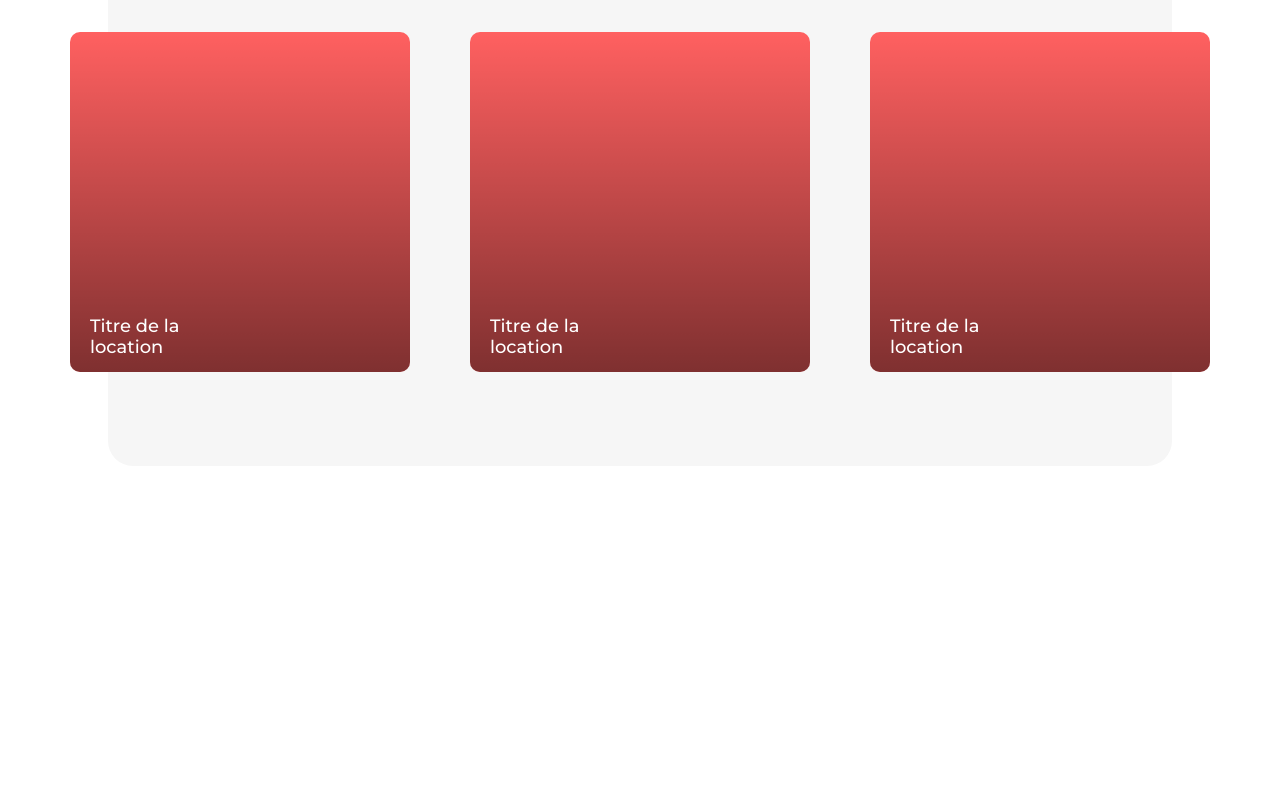
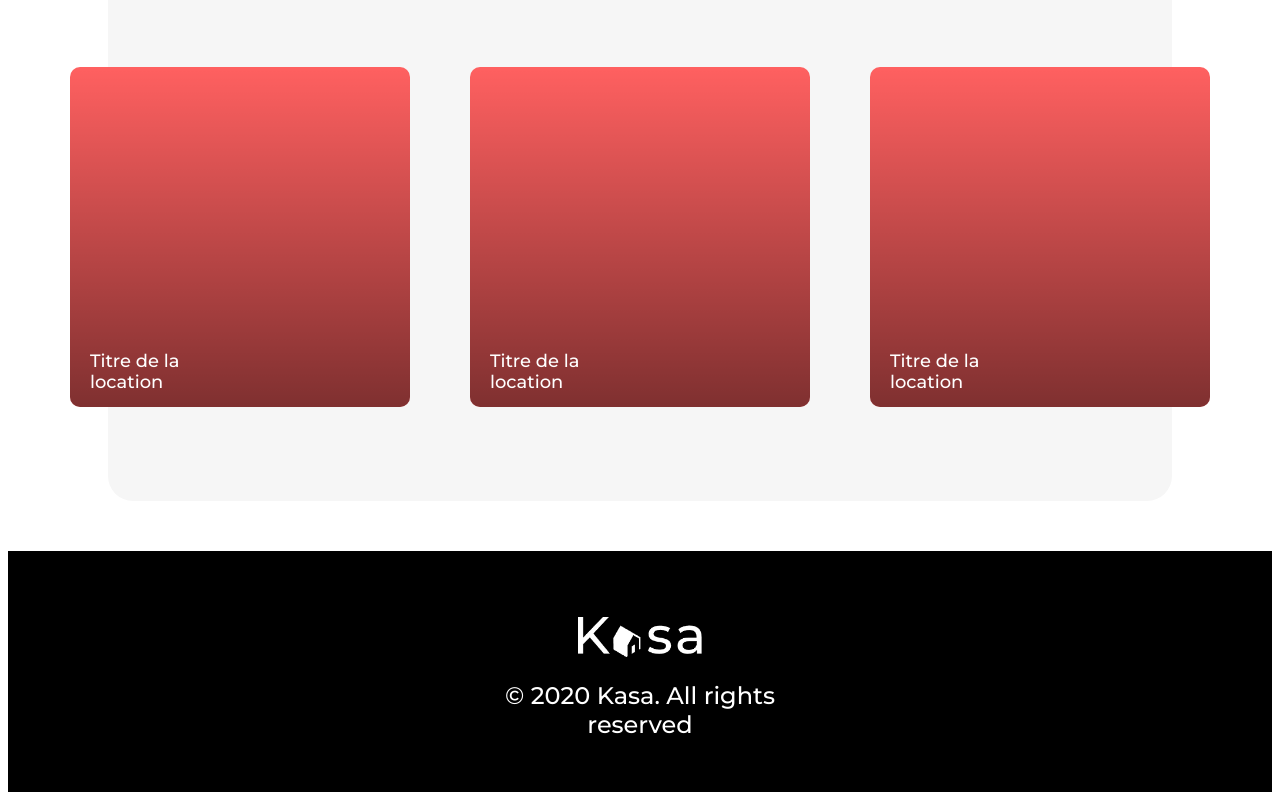
Before and after one commit to Guillaumedev69/Kasa-Fr, a React (Vite) app: page / in a window 1280 px wide. Shown: the part 860-1660 px from the top of the page. Before the commit the page ends 1334 px from the top, so only its background shows below. Built offline with nearby package versions, Linux system fonts and the light colour scheme.

Commit message:
premiere version de la page home

```diff
--- /dev/null
+++ b/src/components/Footer.jsx
@@ -0,0 +1,16 @@
+import LogoWhite from "../assets/Logo.webp";
+import "../styles/Footer.scss"
+const Footer = () => {
+  return (
+    <footer>
+      <img
+        src={LogoWhite}
+        alt="Logo de l'entreprise kasa en noir et blanc"
+        className="footer__img"
+      />
+      <p className="footer__text"> &copy; 2020 Kasa. All rights reserved</p>
+    </footer>
+  );
+};
+
+export default Footer;
--- a/src/pages/Home.jsx
+++ b/src/pages/Home.jsx
@@ -1,6 +1,7 @@
 import Header from "../components/Header";
 import Banner from "../components/Banner";
 import Cards from "../components/Cards";
+import Footer from "../components/Footer";
 
 const Home = () => {
   return (
@@ -8,6 +9,7 @@ const Home = () => {
       <Header />
       <Banner />
       <Cards />
+      <Footer />
     </div>
   );
 };
--- a/src/styles/App.scss
+++ b/src/styles/App.scss
@@ -1,5 +1,5 @@
 @import url('https://fonts.googleapis.com/css2?family=Montserrat:ital,wght@0,100..900;1,100..900&display=swap');
-:root{
+:root, h1, h2{
     font-family: 'Montserrat';
-    padding: 2.81rem 6.25rem 0 6.25rem;
+    font-weight: 500;
 }
--- a/src/styles/Banner.scss
+++ b/src/styles/Banner.scss
@@ -1,4 +1,5 @@
 .banner {
+    margin: 0 6.25rem 2.69rem 6.25rem;
     position: relative;
     display: flex;
     justify-content: center;
@@ -12,7 +13,6 @@
     .banner__title {
         color: #FFF;
         z-index: 1;
-        font-weight: 500;
         font-size: 3rem;
     }
 }
--- a/src/styles/Cards.scss
+++ b/src/styles/Cards.scss
@@ -2,6 +2,7 @@ $size-title-cards : 1.12rem;
 
 .containerCards{
     display: grid;
+    margin: 0 6.25rem;
     grid-template-columns: repeat(3, 1fr);
     grid-template-rows: repeat(2, 1fr);
     justify-content: center;
@@ -26,7 +27,6 @@ $size-title-cards : 1.12rem;
         width: 18.75rem;
         color: #FFF;
         font-size: $size-title-cards;
-        font-weight: 500;
         padding: 0 1.25rem;
     }
 }
--- /dev/null
+++ b/src/styles/Footer.scss
@@ -0,0 +1,18 @@
+footer{
+    margin: 3.12rem 0 0 0;
+    padding: 4.12rem 29rem 1.81rem 29rem;
+    background-color: #000;
+    display: flex;
+    flex-direction: column;
+    justify-content: center;
+    align-items: center;
+    .footer__img{
+        filter: brightness(100);
+        height: 2.5rem;
+    }
+    .footer__text{
+        color: #fff;
+        text-align: center;
+        font-size: 1.5rem;
+    }
+}
--- a/src/styles/Header.scss
+++ b/src/styles/Header.scss
@@ -3,7 +3,7 @@ $size-link : 1.5rem;
 header{
     display: flex;
     justify-content: space-between;
-    margin-bottom:3.12rem;
+    margin: 2.81rem 6.25rem 3.12rem 6.25rem;
     .navbar{
         display: flex;
         align-items: center;
@@ -12,7 +12,6 @@ header{
             text-decoration: none;
             color: $color-link;
             font-size: $size-link;
-            font-weight: 500;
         }
     }
 }
```
Also changed, not shown: src/components/Cards.jsx (+24 -6 lines).
